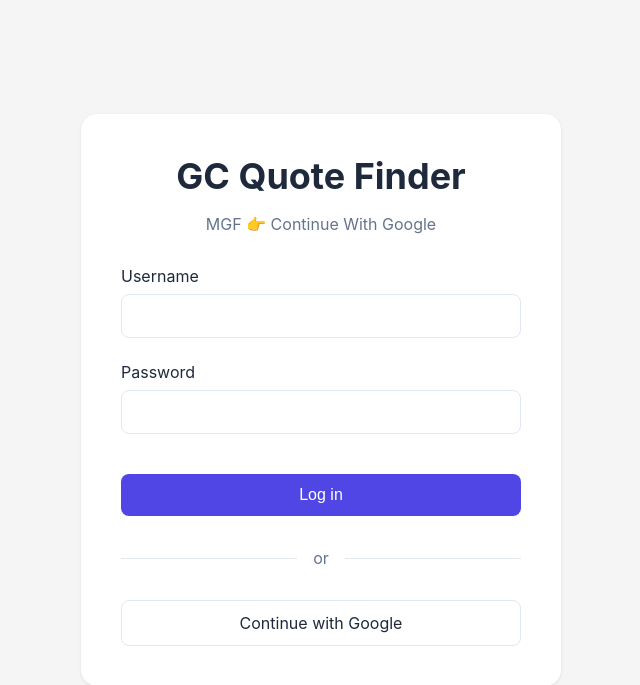
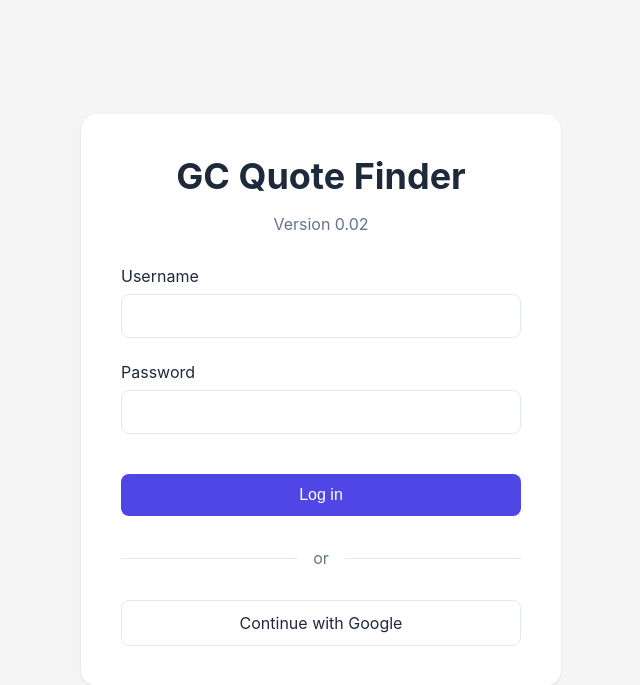
Before and after one commit to leezorba/quote-finder, a Flask app: page /auth/login in a window 1280 px wide. Shown: the top 685 px of the page, without its empty margins (319-959 px from the left). Run offline with Flask 3, Linux system fonts and the light colour scheme.

Commit message:
updated version name

```diff
--- a/templates/login.html
+++ b/templates/login.html
@@ -133,7 +133,7 @@
   <body>
     <div class="container">
       <h1>GC Quote Finder</h1>
-      <h3>MGF 👉 Continue With Google</h3>
+      <h3>Version 0.02</h3>
 
       {% with messages = get_flashed_messages() %} {% if messages %}
       <div class="error-message">{{ messages[0] }}</div>
```
